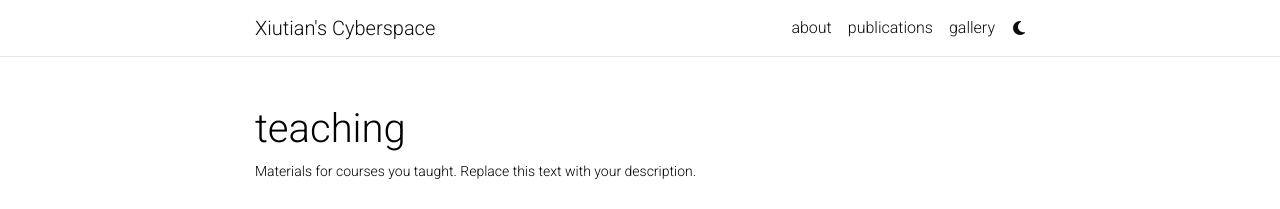
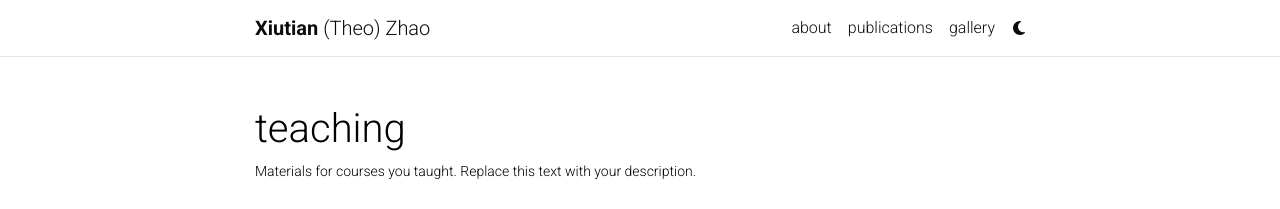
Before and after one commit to xiutian/xiutian.github.io, a Jekyll site: the page built from _pages/teaching.md, in a window 1280 px wide. Shown: the top 209 px of the page. Built offline with Jekyll 4.4.1, drawn with Linux system fonts in a browser that asks for light colours; comment, search, counter and statistics services are not loaded; a style sheet for code colours, icons or effects is not loaded.

Commit message:
Update _config.yml

```diff
--- a/_config.yml
+++ b/_config.yml
@@ -2,7 +2,7 @@
 # Site settings
 # -----------------------------------------------------------------------------
 
-title: Xiutian's Cyberspace # the website title (if blank, full name will be used instead)
+title: blank # the website title (if blank, full name will be used instead)
 first_name: Xiutian
 middle_name: (Theo)
 last_name: Zhao
@@ -15,7 +15,7 @@
 keywords: jekyll, jekyll-theme, academic-website, portfolio-website  # add your own keywords or leave empty
 
 lang: en # the language of your site (for example: en, fr, cn, ru, etc.)
-icon: 🪐  # the emoji used as the favicon (alternatively, provide image name in /assets/img/)
+icon: 🐦‍🔥  # the emoji used as the favicon (alternatively, provide image name in /assets/img/)
 
 url: https://xiutian.github.io # the base hostname & protocol for your site
 baseurl: # the subpath of your site, e.g. /blog/
```
